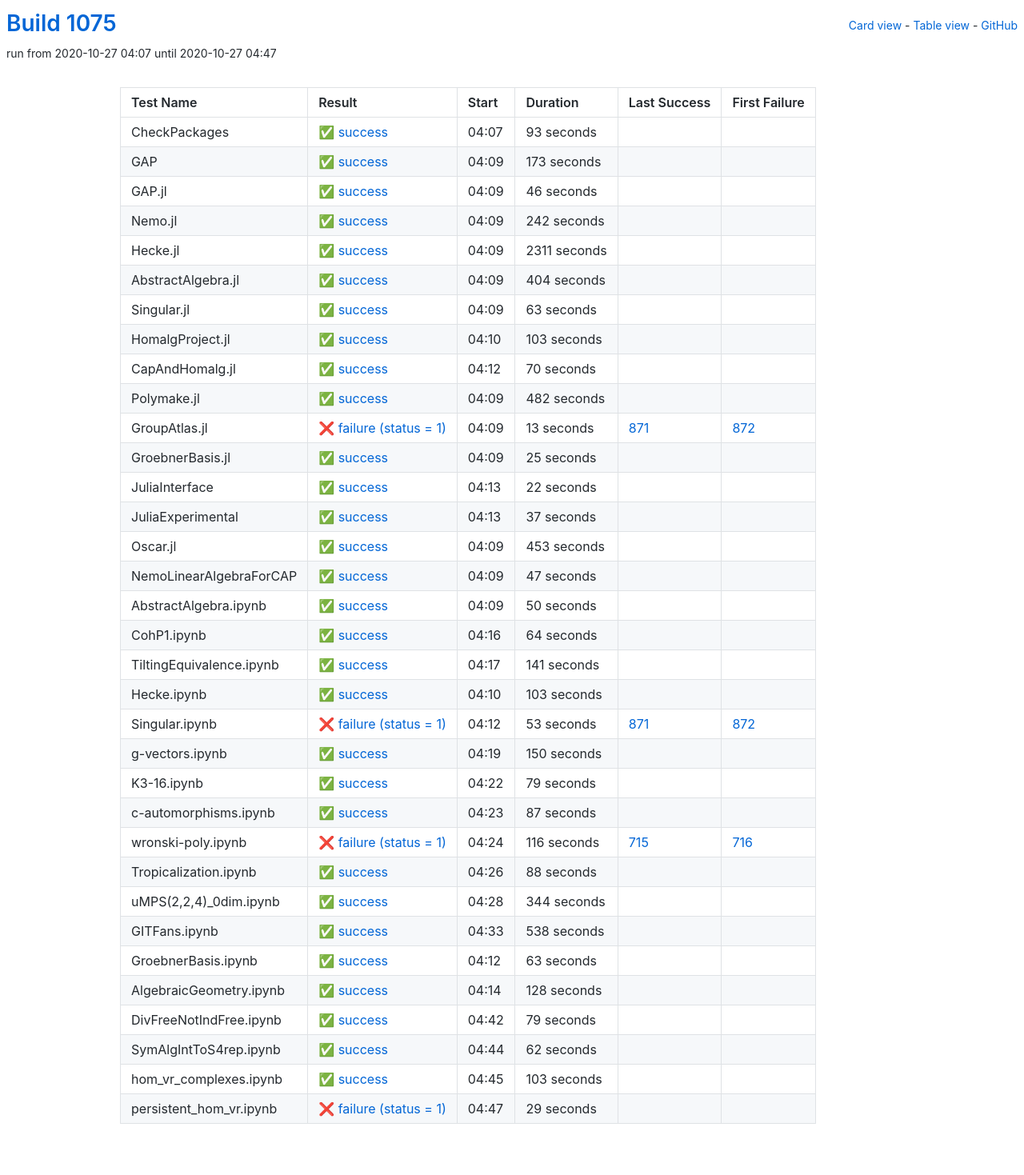
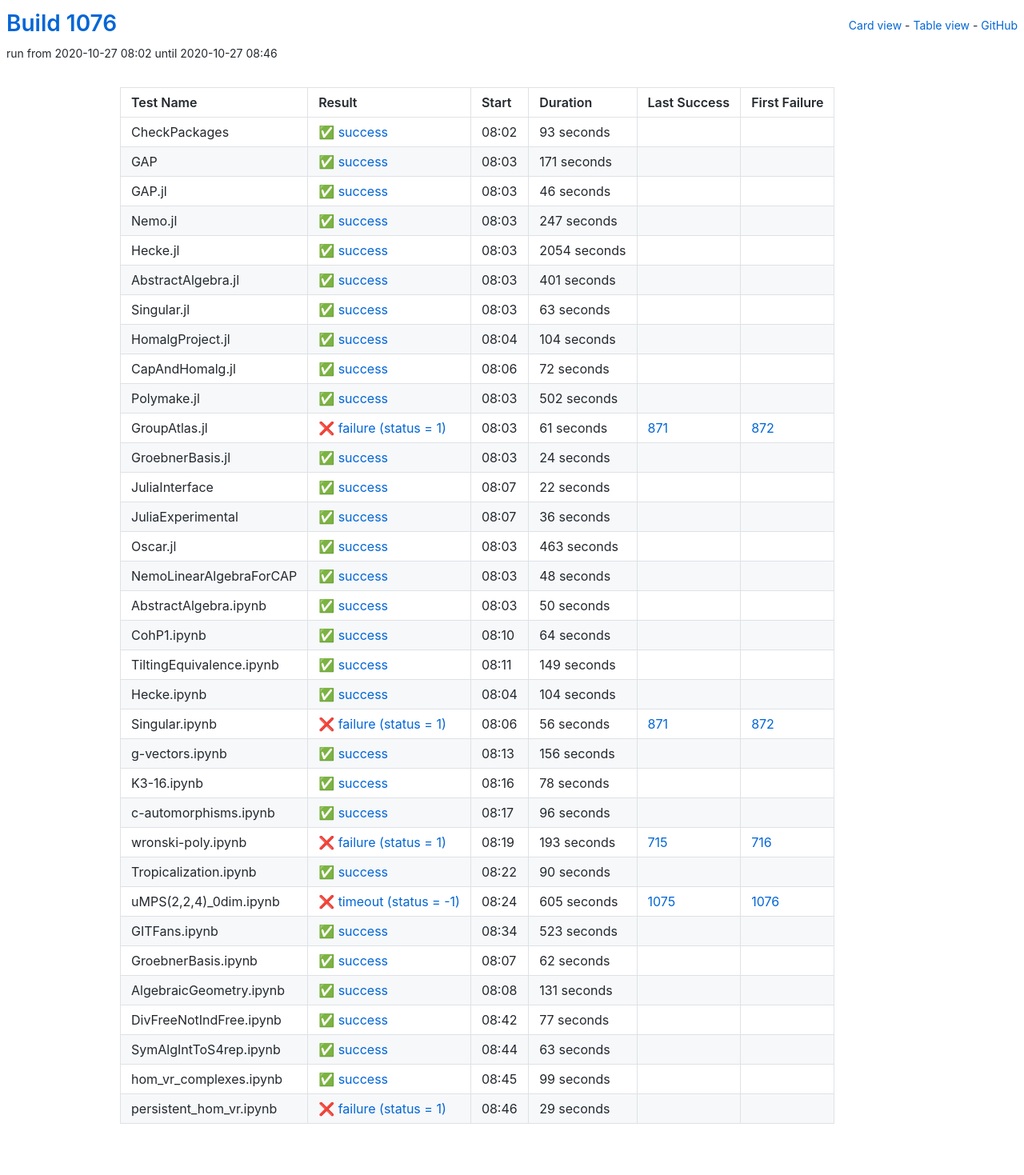
Before and after one commit to oscar-system/oscar-ci-status-stable, a Jekyll site: the page built from table.html, in a window 1280 px wide. Shown: the whole page at 80% size. Built offline with Jekyll 4.4.1, drawn with Linux system fonts in a browser that asks for light colours.

Commit message:
Build #1076

```diff
--- a/_data/ci.yml
+++ b/_data/ci.yml
@@ -1,6 +1,6 @@
 ---
-build: 1075
-build_url: https://oscarci.mathematik.uni-kl.de/job/oscar-stable/1075/
+build: 1076
+build_url: https://oscarci.mathematik.uni-kl.de/job/oscar-stable/1076/
 job: oscar-stable
 organization: oscar-system
 repo: oscar-ci-status-stable
@@ -8,8 +8,8 @@ repourl: https://github.com/oscar-system/oscar-ci-status-stable
 tests:
 - name: CheckPackages
   id: checkpackages
-  log: https://oscarci.mathematik.uni-kl.de/job/oscar-stable/1075/artifact/logs/build-1075/CheckPackages.log
-  start: 2020-10-27 04:07
+  log: https://oscarci.mathematik.uni-kl.de/job/oscar-stable/1076/artifact/logs/build-1076/CheckPackages.log
+  start: 2020-10-27 08:02
   success: true
   exitcode: 0
   status: success
@@ -20,20 +20,20 @@ tests:
   first_failure_url:
 - name: GAP
   id: gap
-  log: https://oscarci.mathematik.uni-kl.de/job/oscar-stable/1075/artifact/logs/build-1075/GAP.log
-  start: 2020-10-27 04:09
+  log: https://oscarci.mathematik.uni-kl.de/job/oscar-stable/1076/artifact/logs/build-1076/GAP.log
+  start: 2020-10-27 08:03
   success: true
   exitcode: 0
   status: success
-  duration: 173
+  duration: 171
   last_success: false
   last_success_url:
   first_failure: false
   first_failure_url:
 - name: GAP.jl
   id: gap-jl
-  log: https://oscarci.mathematik.uni-kl.de/job/oscar-stable/1075/artifact/logs/build-1075/GAP.jl.log
-  start: 2020-10-27 04:09
+  log: https://oscarci.mathematik.uni-kl.de/job/oscar-stable/1076/artifact/logs/build-1076/GAP.jl.log
+  start: 2020-10-27 08:03
   success: true
   exitcode: 0
   status: success
@@ -44,44 +44,44 @@ tests:
   first_failure_url:
 - name: Nemo.jl
   id: nemo-jl
-  log: https://oscarci.mathematik.uni-kl.de/job/oscar-stable/1075/artifact/logs/build-1075/Nemo.jl.log
-  start: 2020-10-27 04:09
+  log: https://oscarci.mathematik.uni-kl.de/job/oscar-stable/1076/artifact/logs/build-1076/Nemo.jl.log
+  start: 2020-10-27 08:03
   success: true
   exitcode: 0
   status: success
-  duration: 242
+  duration: 247
   last_success: false
   last_success_url:
   first_failure: false
   first_failure_url:
 - name: Hecke.jl
   id: hecke-jl
-  log: https://oscarci.mathematik.uni-kl.de/job/oscar-stable/1075/artifact/logs/build-1075/Hecke.jl.log
-  start: 2020-10-27 04:09
+  log: https://oscarci.mathematik.uni-kl.de/job/oscar-stable/1076/artifact/logs/build-1076/Hecke.jl.log
+  start: 2020-10-27 08:03
   success: true
   exitcode: 0
   status: success
-  duration: 2311
+  duration: 2054
   last_success: false
   last_success_url:
   first_failure: false
   first_failure_url:
 - name: AbstractAlgebra.jl
   id: abstractalgebra-jl
-  log: https://oscarci.mathematik.uni-kl.de/job/oscar-stable/1075/artifact/logs/build-1075/AbstractAlgebra.jl.log
-  start: 2020-10-27 04:09
+  log: https://oscarci.mathematik.uni-kl.de/job/oscar-stable/1076/artifact/logs/build-1076/AbstractAlgebra.jl.log
+  start: 2020-10-27 08:03
   success: true
   exitcode: 0
   status: success
-  duration: 404
+  duration: 401
   last_success: false
   last_success_url:
   first_failure: false
   first_failure_url:
 - name: Singular.jl
   id: singular-jl
-  log: https://oscarci.mathematik.uni-kl.de/job/oscar-stable/1075/artifact/logs/build-1075/Singular.jl.log
-  start: 2020-10-27 04:09
+  log: https://oscarci.mathematik.uni-kl.de/job/oscar-stable/1076/artifact/logs/build-1076/Singular.jl.log
+  start: 2020-10-27 08:03
   success: true
   exitcode: 0
   status: success
@@ -92,68 +92,68 @@ tests:
   first_failure_url:
 - name: HomalgProject.jl
   id: homalgproject-jl
-  log: https://oscarci.mathematik.uni-kl.de/job/oscar-stable/1075/artifact/logs/build-1075/HomalgProject.jl.log
-  start: 2020-10-27 04:10
+  log: https://oscarci.mathematik.uni-kl.de/job/oscar-stable/1076/artifact/logs/build-1076/HomalgProject.jl.log
+  start: 2020-10-27 08:04
   success: true
   exitcode: 0
   status: success
-  duration: 103
+  duration: 104
   last_success: false
   last_success_url:
   first_failure: false
   first_failure_url:
 - name: CapAndHomalg.jl
   id: capandhomalg-jl
-  log: https://oscarci.mathematik.uni-kl.de/job/oscar-stable/1075/artifact/logs/build-1075/CapAndHomalg.jl.log
-  start: 2020-10-27 04:12
+  log: https://oscarci.mathematik.uni-kl.de/job/oscar-stable/1076/artifact/logs/build-1076/CapAndHomalg.jl.log
+  start: 2020-10-27 08:06
   success: true
   exitcode: 0
   status: success
-  duration: 70
+  duration: 72
   last_success: false
   last_success_url:
   first_failure: false
   first_failure_url:
 - name: Polymake.jl
   id: polymake-jl
-  log: https://oscarci.mathematik.uni-kl.de/job/oscar-stable/1075/artifact/logs/build-1075/Polymake.jl.log
-  start: 2020-10-27 04:09
+  log: https://oscarci.mathematik.uni-kl.de/job/oscar-stable/1076/artifact/logs/build-1076/Polymake.jl.log
+  start: 2020-10-27 08:03
   success: true
   exitcode: 0
   status: success
-  duration: 482
+  duration: 502
   last_success: false
   last_success_url:
   first_failure: false
   first_failure_url:
 - name: GroupAtlas.jl
   id: groupatlas-jl
-  log: https://oscarci.mathematik.uni-kl.de/job/oscar-stable/1075/artifact/logs/build-1075/GroupAtlas.jl.log
-  start: 2020-10-27 04:09
+  log: https://oscarci.mathematik.uni-kl.de/job/oscar-stable/1076/artifact/logs/build-1076/GroupAtlas.jl.log
+  start: 2020-10-27 08:03
   success: false
   exitcode: 1
   status: failure
-  duration: 13
+  duration: 61
   last_success: 871
   last_success_url: https://oscarci.mathematik.uni-kl.de/job/oscar-stable/871/
   first_failure: 872
   first_failure_url: https://oscarci.mathematik.uni-kl.de/job/oscar-stable/872/
 - name: GroebnerBasis.jl
   id: groebnerbasis-jl
-  log: https://oscarci.mathematik.uni-kl.de/job/oscar-stable/1075/artifact/logs/build-1075/GroebnerBasis.jl.log
-  start: 2020-10-27 04:09
+  log: https://oscarci.mathematik.uni-kl.de/job/oscar-stable/1076/artifact/logs/build-1076/GroebnerBasis.jl.log
+  start: 2020-10-27 08:03
   success: true
   exitcode: 0
   status: success
-  duration: 25
+  duration: 24
   last_success: false
   last_success_url:
   first_failure: false
   first_failure_url:
 - name: JuliaInterface
   id: juliainterface
-  log: https://oscarci.mathematik.uni-kl.de/job/oscar-stable/1075/artifact/logs/build-1075/JuliaInterface.log
-  start: 2020-10-27 04:13
+  log: https://oscarci.mathematik.uni-kl.de/job/oscar-stable/1076/artifact/logs/build-1076/JuliaInterface.log
+  start: 2020-10-27 08:07
   success: true
   exitcode: 0
   status: success
@@ -164,44 +164,44 @@ tests:
   first_failure_url:
 - name: JuliaExperimental
   id: juliaexperimental
-  log: https://oscarci.mathematik.uni-kl.de/job/oscar-stable/1075/artifact/logs/build-1075/JuliaExperimental.log
-  start: 2020-10-27 04:13
+  log: https://oscarci.mathematik.uni-kl.de/job/oscar-stable/1076/artifact/logs/build-1076/JuliaExperimental.log
+  start: 2020-10-27 08:07
   success: true
   exitcode: 0
   status: success
-  duration: 37
+  duration: 36
   last_success: false
   last_success_url:
   first_failure: false
   first_failure_url:
 - name: Oscar.jl
   id: oscar-jl
-  log: https://oscarci.mathematik.uni-kl.de/job/oscar-stable/1075/artifact/logs/build-1075/Oscar.jl.log
-  start: 2020-10-27 04:09
+  log: https://oscarci.mathematik.uni-kl.de/job/oscar-stable/1076/artifact/logs/build-1076/Oscar.jl.log
+  start: 2020-10-27 08:03
   success: true
   exitcode: 0
   status: success
-  duration: 453
+  duration: 463
   last_success: false
   last_success_url:
   first_failure: false
   first_failure_url:
 - name: NemoLinearAlgebraForCAP
   id: nemolinearalgebraforcap
-  log: https://oscarci.mathematik.uni-kl.de/job/oscar-stable/1075/artifact/logs/build-1075/NemoLinearAlgebraForCAP.log
-  start: 2020-10-27 04:09
+  log: https://oscarci.mathematik.uni-kl.de/job/oscar-stable/1076/artifact/logs/build-1076/NemoLinearAlgebraForCAP.log
+  start: 2020-10-27 08:03
   success: true
   exitcode: 0
   status: success
-  duration: 47
+  duration: 48
   last_success: false
   last_success_url:
   first_failure: false
   first_failure_url:
 - name: AbstractAlgebra.ipynb
   id: abstractalgebra-ipynb
-  log: https://oscarci.mathematik.uni-kl.de/job/oscar-stable/1075/artifact/logs/build-1075/AbstractAlgebra.ipynb.log
-  start: 2020-10-27 04:09
+  log: https://oscarci.mathematik.uni-kl.de/job/oscar-stable/1076/artifact/logs/build-1076/AbstractAlgebra.ipynb.log
+  start: 2020-10-27 08:03
   success: true
   exitcode: 0
   status: success
@@ -212,8 +212,8 @@ tests:
   first_failure_url:
 - name: CohP1.ipynb
   id: cohp1-ipynb
-  log: https://oscarci.mathematik.uni-kl.de/job/oscar-stable/1075/artifact/logs/build-1075/CohP1.ipynb.log
-  start: 2020-10-27 04:16
+  log: https://oscarci.mathematik.uni-kl.de/job/oscar-stable/1076/artifact/logs/build-1076/CohP1.ipynb.log
+  start: 2020-10-27 08:10
   success: true
   exitcode: 0
   status: success
@@ -224,128 +224,164 @@ tests:
   first_failure_url:
 - name: TiltingEquivalence.ipynb
   id: tiltingequivalence-ipynb
-  log: https://oscarci.mathematik.uni-kl.de/job/oscar-stable/1075/artifact/logs/build-1075/TiltingEquivalence.ipynb.log
-  start: 2020-10-27 04:17
+  log: https://oscarci.mathematik.uni-kl.de/job/oscar-stable/1076/artifact/logs/build-1076/TiltingEquivalence.ipynb.log
+  start: 2020-10-27 08:11
   success: true
   exitcode: 0
   status: success
-  duration: 141
+  duration: 149
   last_success: false
   last_success_url:
   first_failure: false
   first_failure_url:
 - name: Hecke.ipynb
   id: hecke-ipynb
-  log: https://oscarci.mathematik.uni-kl.de/job/oscar-stable/1075/artifact/logs/build-1075/Hecke.ipynb.log
-  start: 2020-10-27 04:10
+  log: https://oscarci.mathematik.uni-kl.de/job/oscar-stable/1076/artifact/logs/build-1076/Hecke.ipynb.log
+  start: 2020-10-27 08:04
   success: true
   exitcode: 0
   status: success
-  duration: 103
+  duration: 104
   last_success: false
   last_success_url:
   first_failure: false
   first_failure_url:
 - name: Singular.ipynb
   id: singular-ipynb
-  log: https://oscarci.mathematik.uni-kl.de/job/oscar-stable/1075/artifact/logs/build-1075/Singular.ipynb.log
-  start: 2020-10-27 04:12
+  log: https://oscarci.mathematik.uni-kl.de/job/oscar-stable/1076/artifact/logs/build-1076/Singular.ipynb.log
+  start: 2020-10-27 08:06
   success: false
   exitcode: 1
   status: failure
-  duration: 53
+  duration: 56
   last_success: 871
   last_success_url: https://oscarci.mathematik.uni-kl.de/job/oscar-stable/871/
   first_failure: 872
   first_failure_url: https://oscarci.mathematik.uni-kl.de/job/oscar-stable/872/
 - name: g-vectors.ipynb
   id: g-vectors-ipynb
-  log: https://oscarci.mathematik.uni-kl.de/job/oscar-stable/1075/artifact/logs/build-1075/g-vectors.ipynb.log
-  start: 2020-10-27 04:19
+  log: https://oscarci.mathematik.uni-kl.de/job/oscar-stable/1076/artifact/logs/build-1076/g-vectors.ipynb.log
+  start: 2020-10-27 08:13
   success: true
   exitcode: 0
   status: success
-  duration: 150
+  duration: 156
   last_success: false
   last_success_url:
   first_failure: false
   first_failure_url:
 - name: K3-16.ipynb
   id: k3-16-ipynb
-  log: https://oscarci.mathematik.uni-kl.de/job/oscar-stable/1075/artifact/logs/build-1075/K3-16.ipynb.log
-  start: 2020-10-27 04:22
+  log: https://oscarci.mathematik.uni-kl.de/job/oscar-stable/1076/artifact/logs/build-1076/K3-16.ipynb.log
+  start: 2020-10-27 08:16
   success: true
   exitcode: 0
   status: success
-  duration: 79
+  duration: 78
   last_success: false
   last_success_url:
   first_failure: false
   first_failure_url:
 - name: c-automorphisms.ipynb
   id: c-automorphisms-ipynb
-  log: https://oscarci.mathematik.uni-kl.de/job/oscar-stable/1075/artifact/logs/build-1075/c-automorphisms.ipynb.log
-  start: 2020-10-27 04:23
+  log: https://oscarci.mathematik.uni-kl.de/job/oscar-stable/1076/artifact/logs/build-1076/c-automorphisms.ipynb.log
+  start: 2020-10-27 08:17
   success: true
   exitcode: 0
   status: success
-  duration: 87
+  duration: 96
   last_success: false
   last_success_url:
   first_failure: false
   first_failure_url:
 - name: wronski-poly.ipynb
   id: wronski-poly-ipynb
-  log: https://oscarci.mathematik.uni-kl.de/job/oscar-stable/1075/artifact/logs/build-1075/wronski-poly.ipynb.log
-  start: 2020-10-27 04:24
+  log: https://oscarci.mathematik.uni-kl.de/job/oscar-stable/1076/artifact/logs/build-1076/wronski-poly.ipynb.log
+  start: 2020-10-27 08:19
   success: false
   exitcode: 1
   status: failure
-  duration: 116
+  duration: 193
   last_success: 715
   last_success_url: https://oscarci.mathematik.uni-kl.de/job/oscar-stable/715/
   first_failure: 716
   first_failure_url: https://oscarci.mathematik.uni-kl.de/job/oscar-stable/716/
 - name: Tropicalization.ipynb
   id: tropicalization-ipynb
-  log: https://oscarci.mathematik.uni-kl.de/job/oscar-stable/1075/artifact/logs/build-1075/Tropicalization.ipynb.log
-  start: 2020-10-27 04:26
+  log: https://oscarci.mathematik.uni-kl.de/job/oscar-stable/1076/artifact/logs/build-1076/Tropicalization.ipynb.log
+  start: 2020-10-27 08:22
   success: true
   exitcode: 0
   status: success
-  duration: 88
+  duration: 90
   last_success: false
   last_success_url:
   first_failure: false
   first_failure_url:
 - name: uMPS(2,2,4)_0dim.ipynb
   id: umps-2-2-4-0dim-ipynb
-  log: https://oscarci.mathematik.uni-kl.de/job/oscar-stable/1075/artifact/logs/build-1075/uMPS-2-2-4-_0dim.ipynb.log
-  start: 2020-10-27 04:28
+  log: https://oscarci.mathematik.uni-kl.de/job/oscar-stable/1076/artifact/logs/build-1076/uMPS-2-2-4-_0dim.ipynb.log
+  start: 2020-10-27 08:24
+  success: false
+  exitcode: -1
+  status: timeout
+  duration: 605
+  last_success: 1075
+  last_success_url: https://oscarci.mathematik.uni-kl.de/job/oscar-stable/1075/
+  first_failure: 1076
+  first_failure_url: https://oscarci.mathematik.uni-kl.de/job/oscar-stable/1076/
+- name: GITFans.ipynb
+  id: gitfans-ipynb
+  log: https://oscarci.mathematik.uni-kl.de/job/oscar-stable/1076/artifact/logs/build-1076/GITFans.ipynb.log
+  start: 2020-10-27 08:34
   success: true
   exitcode: 0
   status: success
-  duration: 344
-  last_success: false
-  last_success_url:
-  first_failure: false
-  first_failure_url:
-- name: GITFans.ipynb
-  id: gitfans-ipynb
-  log: https://oscarci.mathematik.uni-kl.de/job/oscar-stable/1075/artifact/logs/build-1075/GITFans.ipynb.log
-  start: 2020-10-27 04:33
-  success: true
-  exitcode: 0
-  status: success
-  duration: 538
+  duration: 523
   last_success: false
   last_success_url:
   first_failure: false
   first_failure_url:
 - name: GroebnerBasis.ipynb
   id: groebnerbasis-ipynb
-  log: https://oscarci.mathematik.uni-kl.de/job/oscar-stable/1075/artifact/logs/build-1075/GroebnerBasis.ipynb.log
-  start: 2020-10-27 04:12
+  log: https://oscarci.mathematik.uni-kl.de/job/oscar-stable/1076/artifact/logs/build-1076/GroebnerBasis.ipynb.log
+  start: 2020-10-27 08:07
+  success: true
+  exitcode: 0
+  status: success
+  duration: 62
+  last_success: false
+  last_success_url:
+  first_failure: false
+  first_failure_url:
+- name: AlgebraicGeometry.ipynb
+  id: algebraicgeometry-ipynb
+  log: https://oscarci.mathematik.uni-kl.de/job/oscar-stable/1076/artifact/logs/build-1076/AlgebraicGeometry.ipynb.log
+  start: 2020-10-27 08:08
+  success: true
+  exitcode: 0
+  status: success
+  duration: 131
+  last_success: false
+  last_success_url:
+  first_failure: false
+  first_failure_url:
+- name: DivFreeNotIndFree.ipynb
+  id: divfreenotindfree-ipynb
+  log: https://oscarci.mathematik.uni-kl.de/job/oscar-stable/1076/artifact/logs/build-1076/DivFreeNotIndFree.ipynb.log
+  start: 2020-10-27 08:42
+  success: true
+  exitcode: 0
+  status: success
+  duration: 77
+  last_success: false
+  last_success_url:
+  first_failure: false
+  first_failure_url:
+- name: SymAlgIntToS4rep.ipynb
+  id: symalginttos4rep-ipynb
+  log: https://oscarci.mathematik.uni-kl.de/job/oscar-stable/1076/artifact/logs/build-1076/SymAlgIntToS4rep.ipynb.log
+  start: 2020-10-27 08:44
   success: true
   exitcode: 0
   status: success
@@ -354,58 +390,22 @@ tests:
   last_success_url:
   first_failure: false
   first_failure_url:
-- name: AlgebraicGeometry.ipynb
-  id: algebraicgeometry-ipynb
-  log: https://oscarci.mathematik.uni-kl.de/job/oscar-stable/1075/artifact/logs/build-1075/AlgebraicGeometry.ipynb.log
-  start: 2020-10-27 04:14
+- name: hom_vr_complexes.ipynb
+  id: hom-vr-complexes-ipynb
+  log: https://oscarci.mathematik.uni-kl.de/job/oscar-stable/1076/artifact/logs/build-1076/hom_vr_complexes.ipynb.log
+  start: 2020-10-27 08:45
   success: true
   exitcode: 0
   status: success
-  duration: 128
-  last_success: false
-  last_success_url:
-  first_failure: false
-  first_failure_url:
-- name: DivFreeNotIndFree.ipynb
-  id: divfreenotindfree-ipynb
-  log: https://oscarci.mathematik.uni-kl.de/job/oscar-stable/1075/artifact/logs/build-1075/DivFreeNotIndFree.ipynb.log
-  start: 2020-10-27 04:42
-  success: true
-  exitcode: 0
-  status: success
-  duration: 79
-  last_success: false
-  last_success_url:
-  first_failure: false
-  first_failure_url:
-- name: SymAlgIntToS4rep.ipynb
-  id: symalginttos4rep-ipynb
-  log: https://oscarci.mathematik.uni-kl.de/job/oscar-stable/1075/artifact/logs/build-1075/SymAlgIntToS4rep.ipynb.log
-  start: 2020-10-27 04:44
-  success: true
-  exitcode: 0
-  status: success
-  duration: 62
-  last_success: false
-  last_success_url:
-  first_failure: false
-  first_failure_url:
-- name: hom_vr_complexes.ipynb
-  id: hom-vr-complexes-ipynb
-  log: https://oscarci.mathematik.uni-kl.de/job/oscar-stable/1075/artifact/logs/build-1075/hom_vr_complexes.ipynb.log
-  start: 2020-10-27 04:45
-  success: true
-  exitcode: 0
-  status: success
-  duration: 103
+  duration: 99
   last_success: false
   last_success_url:
   first_failure: false
   first_failure_url:
 - name: persistent_hom_vr.ipynb
   id: persistent-hom-vr-ipynb
-  log: https://oscarci.mathematik.uni-kl.de/job/oscar-stable/1075/artifact/logs/build-1075/persistent_hom_vr.ipynb.log
-  start: 2020-10-27 04:47
+  log: https://oscarci.mathematik.uni-kl.de/job/oscar-stable/1076/artifact/logs/build-1076/persistent_hom_vr.ipynb.log
+  start: 2020-10-27 08:46
   success: false
   exitcode: 1
   status: failure
```
Also changed, not shown: README.md.
